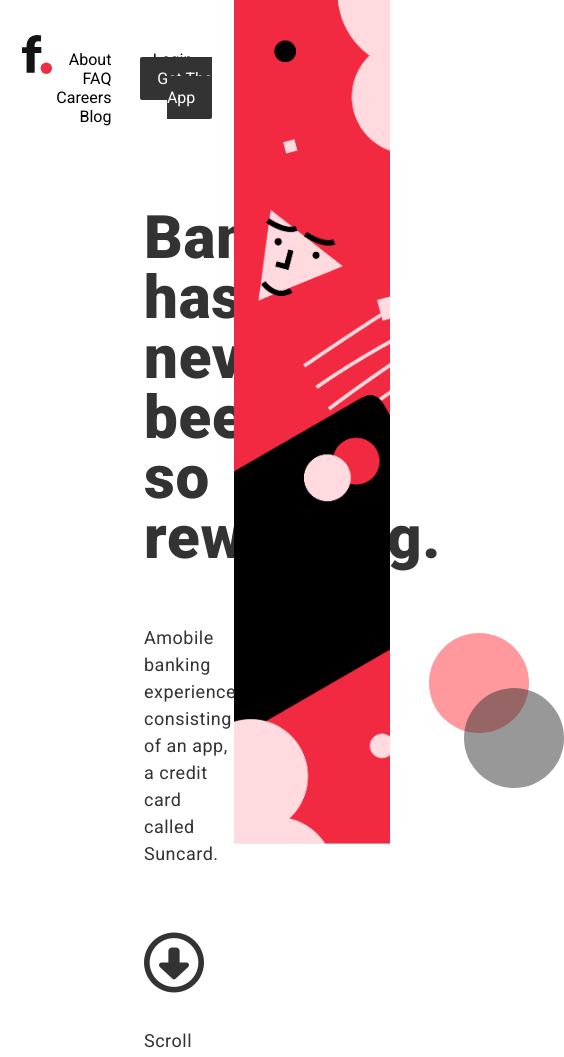
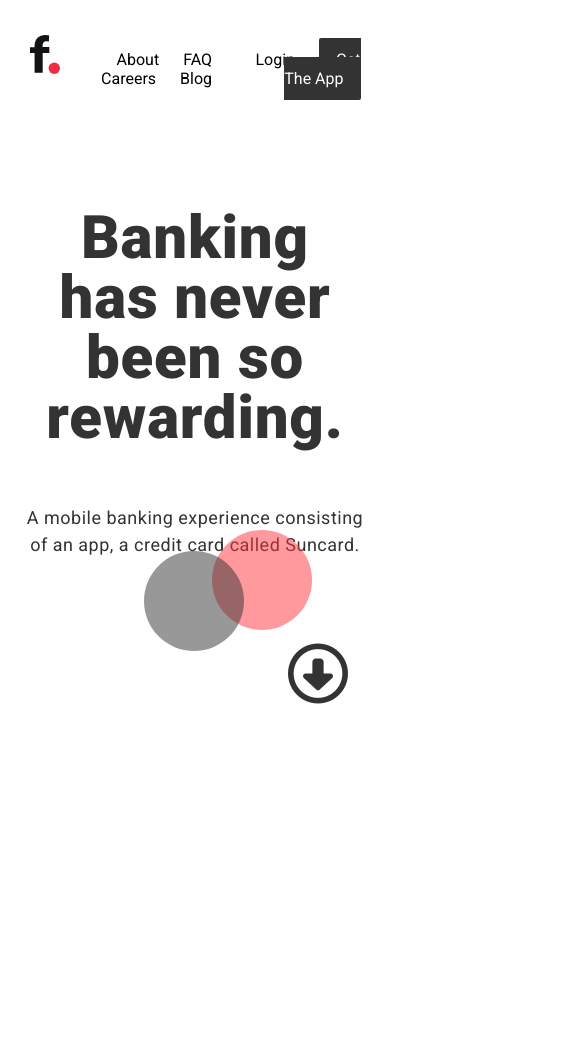
Before and after one commit to Tokenas/LandingPageC, a plain HTML site: page index.html in a window 390 px wide. Shown: the whole page, 564 px wide, since content can reach past the window. After the commit the page ends 844 px from the top, so only its background shows below. Drawn offline with Linux system fonts and the light colour scheme.

Commit message:
responsive layout

```diff
--- a/index.html
+++ b/index.html
@@ -6,8 +6,7 @@
     <title>Document</title>
     <link href="https://fonts.googleapis.com/css2?family=Roboto:wght@400;700;900&display=swap" rel="stylesheet">
     <link rel="stylesheet" href="main.css">
-    <script src="https://kit.fontawesome.com/b99e675b6e.js"></script>
-</head>
+    <script src="https://kit.fontawesome.com/0f37f361db.js" crossorigin="anonymous"></script></head>
 <body>
     <div class="wrapper">
         <div class="main">
@@ -31,12 +30,12 @@
             </div>
             <div class="hero">
                 <h1>Banking <br> has never been<br> so rewarding.</h1>
-                <p class="after">Amobile banking experience consisting <br> of an app, a credit card called Suncard.</p>
+                <p class="after">A mobile banking experience consisting <br> of an app, a credit card called Suncard.</p>
                 <i class="far fa-arrow-alt-circle-down"></i>
                 <p class="scroll">scroll</p>
             </div>
         </div>
-        <div class="img">
+        <div class="img display-none-for-mobile">
         </div>
     </div>
 </body>
--- a/main.css
+++ b/main.css
@@ -6,11 +6,65 @@ body {
     box-sizing: border-box; /*padding and border are included in the width and height*/
     font-family: 'Roboto', sans-serif;
 }
+
+    /* mobile version */
+
+    @media (max-width: 767px) {
+        .display-none-for-mobile {
+          display: none;
+        }
+        .wrapper > .main {
+            width: 100%;
+        }
+        .wrapper > .main > .menu > .logo {
+            width: 2%;
+        }
+        .wrapper > .main > .menu > .nav {
+            width: 50%;
+        }
+        .wrapper > .main > .menu > .acc {
+            width: 35%;
+        }
+        .wrapper > .main > .hero {
+            padding-left: 25px;
+            padding-right: 25px;
+        }
+        .wrapper > .main > .hero > h1 {
+            text-align: center;
+        }
+        .wrapper > .main > .hero > h1 > br {
+            display: none;
+        }
+        .wrapper > .main > .hero > p {
+            text-align: center;
+        }
+        .wrapper > .main > .hero > p > br {
+            display: none;
+        }
+        .wrapper > .main > .hero > .after::after {
+            top: 90%;
+            left: 35%;
+        }
+        .wrapper > .main > .hero > .after::before {
+            top: 60%;
+            left: 55%;
+        }
+        .wrapper > .main > .hero > .far {
+            padding-right: 5%;
+            padding-top: 20%;
+            padding-bottom: 10%;
+            float: right;
+            align-items: center;
+        }
+        .wrapper > .main > .hero > .scroll {
+            display: none;
+        }
+      }
+
 /* all wrapping and dividing page in sections */
 .wrapper {
-    width: 100vw;
-    margin-left: calc( (100% - 100vw) / 2 ); /*100% of screen is divided in two */
-}
+    width: 100vw;}
+
 /* left side */
 .main {
     width: 60vw;
@@ -98,13 +152,12 @@ body {
     background: url(images/1.png);
     float: right;
     width: 40vw;
-    /* width: calc( (80% - 2 * 0px) / 2 ); */ /*you can use calc, or just width  */
     height: 100vh;
     background-position: top;
     background-size: cover;
     background-repeat: no-repeat;
 }
-/* hero(right side info content) */
+/* hero(left side info content) */
 .hero {
     padding-left: 9rem;
 }
@@ -148,16 +201,6 @@ body {
     opacity: 0.5;
 }
 
-/* .hero > .after::before,
-.hero > .after::after {
-    position: absolute;
-    top: 0;
-    bottom: 0;
-    content: "";
-    border-radius: 50px;
-    border: 1px solid black;
-} */
-
 .hero > .far {
     color: #333333;
     font-size: 60px;
```
